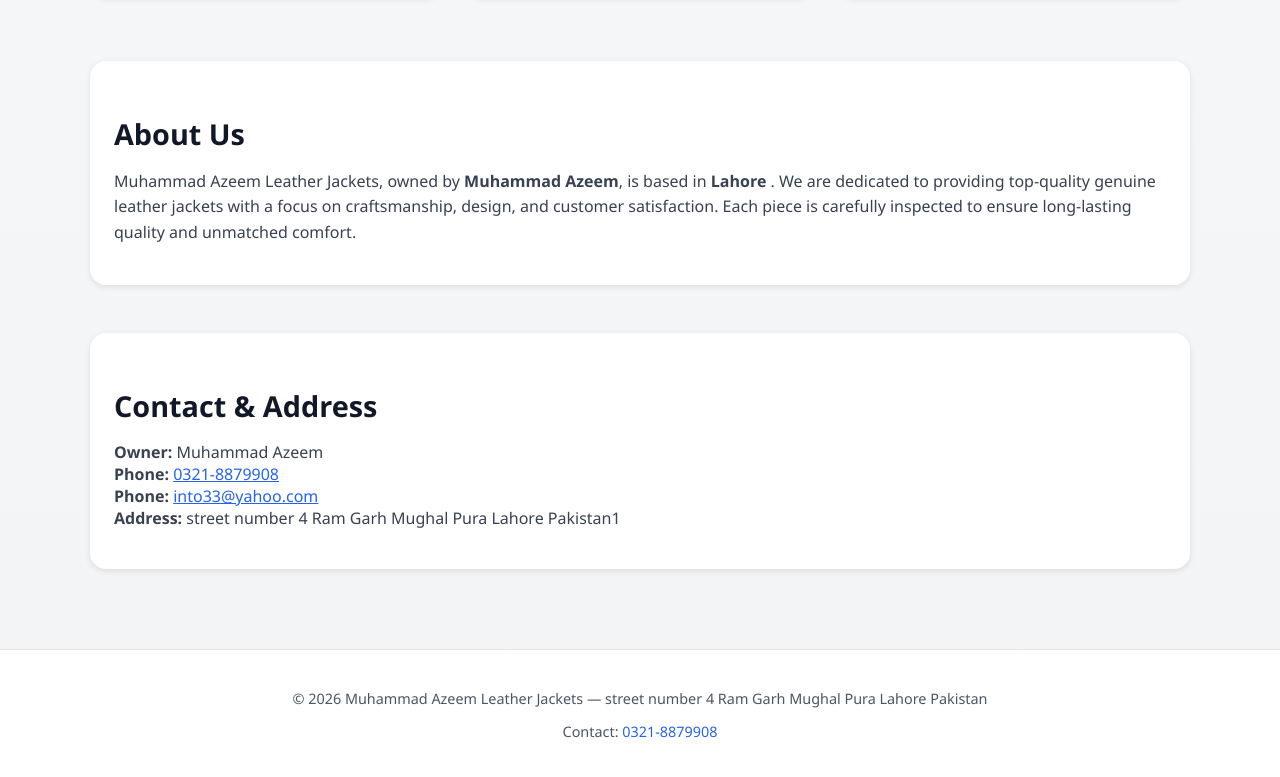
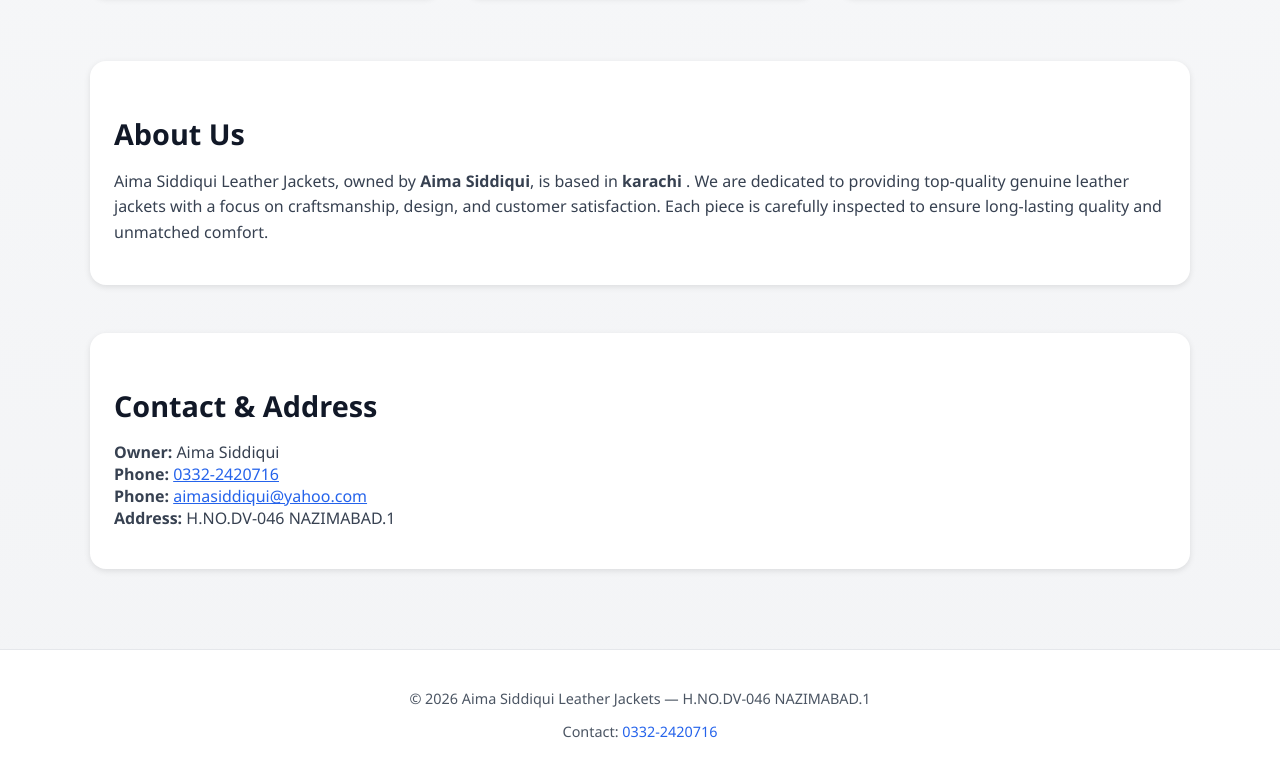
Before and after one commit to salmansaleem2/Muhammad-Huzaifa, a plain HTML site: page index.html in a window 1280 px wide. Shown: the part 1163-1940 px from the top of the page. Drawn offline with Linux system fonts and the light colour scheme.

Commit message:
first commit

```diff
--- a/index.html
+++ b/index.html
@@ -3,7 +3,7 @@
   <head>
     <meta charset="UTF-8" />
     <meta name="viewport" content="width=device-width, initial-scale=1.0" />
-    <title>Muhammad Azeem Leather Jackets</title>
+    <title>Aima Siddiqui Leather Jackets</title>
     <style>
       body {
         font-family: "Segoe UI", Tahoma, Geneva, Verdana, sans-serif;
@@ -162,9 +162,9 @@
           "
         >
           <div>
-            <h1>Muhammad Azeem Leather Jackets</h1>
+            <h1>Aima Siddiqui Leather Jackets</h1>
             <p style="color: #6b7280; font-size: 0.9rem">
-              Owned by Muhammad Azeem — Premium Leather Outerwear in Pakistan
+              Owned by Aima Siddiqui — Premium Leather Outerwear in Pakistan
             </p>
           </div>
           <nav>
@@ -184,17 +184,17 @@
             Crafted with Passion. Designed for Perfection.
           </h2>
           <p style="color: #4b5563; font-size: 1.1rem">
-            Muhammad Azeem Leather Jackets brings you a premium selection of
+            Aima Siddiqui Leather Jackets brings you a premium selection of
             handcrafted leather jackets that combine timeless design with
             superior comfort and durability.
           </p>
           <div style="margin-top: 1.5rem">
-            <a href="tel:+923218879908" class="btn">Call to Order</a>
+            <a href="tel:+923322420716" class="btn">Call to Order</a>
           </div>
         </div>
         <div>
           <img
-            src="https://images.unsplash.com/photo-1617957743084-d6a176a63a15?auto=format&fit=crop&w=1200&q=60"
+            src="https://images.unsplash.com/photo-1727518154538-59e7dc479f8f?auto=format&fit=crop&w=1200&q=60"
             alt="Leather jackets"
           />
         </div>
@@ -219,8 +219,8 @@
           About Us
         </h3>
         <p style="color: #374151; font-size: 1rem; line-height: 1.6">
-          Muhammad Azeem Leather Jackets, owned by
-          <strong>Muhammad Azeem</strong>, is based in <strong>Lahore </strong>.
+          Aima Siddiqui Leather Jackets, owned by
+          <strong>Aima Siddiqui</strong>, is based in <strong>karachi </strong>.
           We are dedicated to providing top-quality genuine leather jackets with
           a focus on craftsmanship, design, and customer satisfaction. Each
           piece is carefully inspected to ensure long-lasting quality and
@@ -233,31 +233,28 @@
           Contact & Address
         </h3>
         <ul style="list-style: none; padding: 0; color: #374151">
-          <li><strong>Owner:</strong> Muhammad Azeem</li>
+          <li><strong>Owner:</strong> Aima Siddiqui</li>
           <li>
             <strong>Phone:</strong>
-            <a href="tel:+923218879908" style="color: #2563eb">0321-8879908</a>
+            <a href="tel:+923322420716" style="color: #2563eb">0332-2420716</a>
           </li>
           <li>
             <strong>Phone:</strong>
-            <a href="mailto:into33@yahoo.com" style="color: #2563eb">
-              into33@yahoo.com
+            <a href="mailto:aimasiddiqui@yahoo.com" style="color: #2563eb">
+              aimasiddiqui@yahoo.com
             </a>
           </li>
-          <li>
-            <strong>Address:</strong> street number 4 Ram Garh Mughal Pura
-            Lahore Pakistan1
-          </li>
+          <li><strong>Address:</strong> H.NO.DV-046 NAZIMABAD.1</li>
         </ul>
       </section>
     </main>
 
     <footer>
       <p>
-        © <span id="year"></span> Muhammad Azeem Leather Jackets — street number
-        4 Ram Garh Mughal Pura Lahore Pakistan
+        © <span id="year"></span> Aima Siddiqui Leather Jackets — H.NO.DV-046
+        NAZIMABAD.1
       </p>
-      <p>Contact: <a href="tel:+923218879908">0321-8879908</a></p>
+      <p>Contact: <a href="tel:+923322420716">0332-2420716</a></p>
     </footer>
 
     <script>
```
